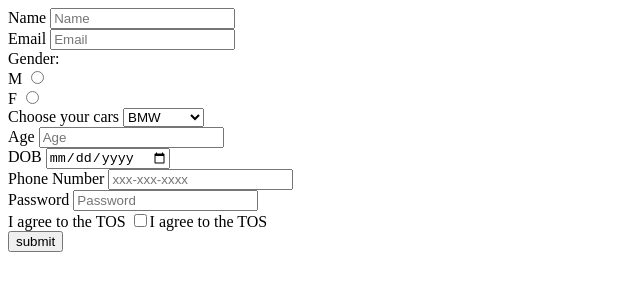
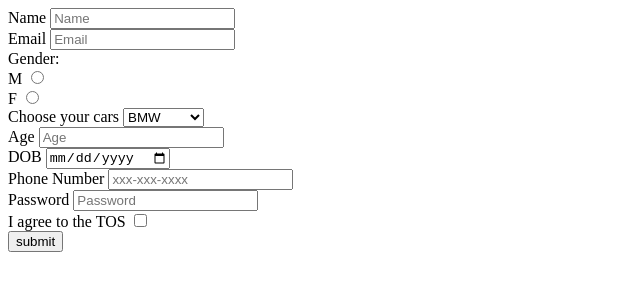
Before and after one commit to acciojob/signup-form-car-Divyanshu-yu, a website: page main.html in a window 1280 px wide. Shown: the whole page, without its empty margins (0-640 px from the left). Drawn offline with Linux system fonts and the light colour scheme.

Commit message:
created a submission

```diff
--- a/main.html
+++ b/main.html
@@ -46,7 +46,7 @@
 	  <input id="password" type="Password" placeholder="Password" required>
 	  <br>
 	  <label for="tos">I agree to the TOS</label>
-      <input id="tos" type="Checkbox" value="I agress to the TOS">I agree to the TOS</label>
+      <input id="tos" type="Checkbox" value="I agress to the TOS">
 	  <br>
 	 <button type="submit">submit</button>
   </form>
```
